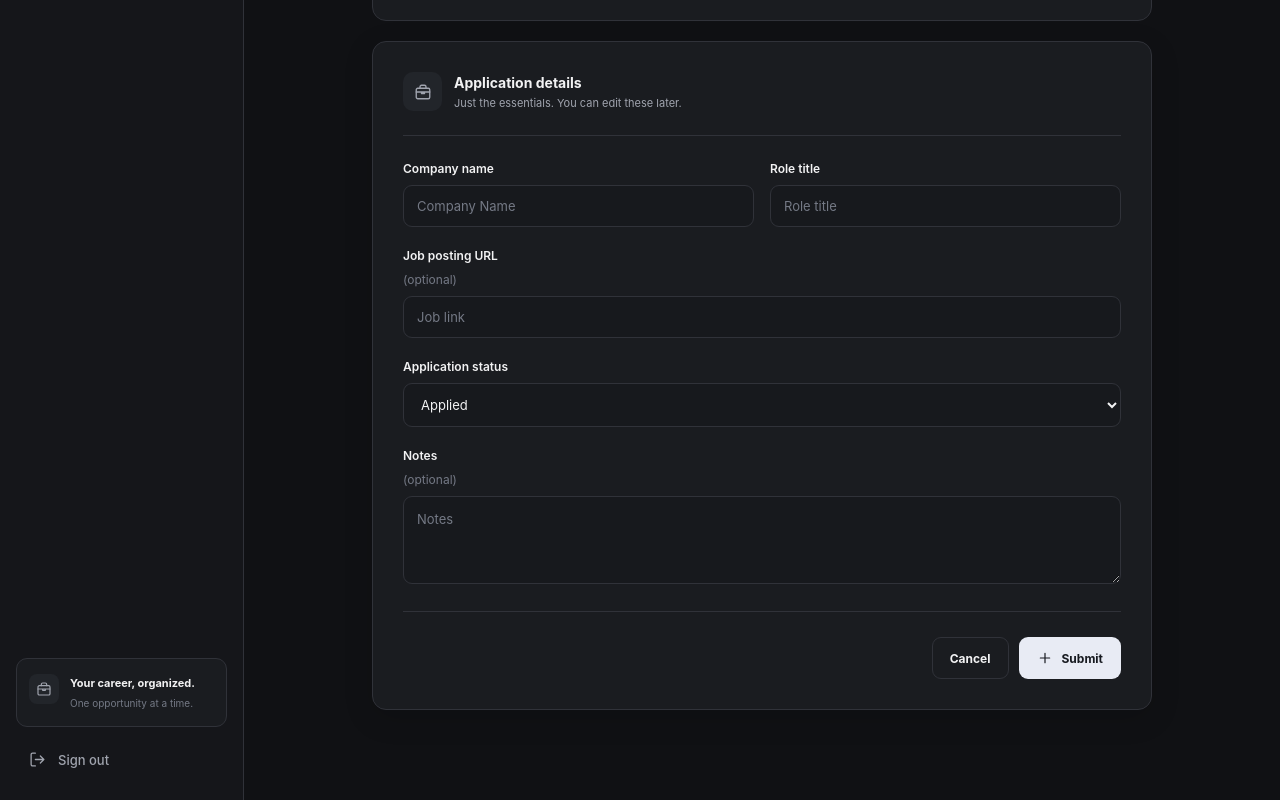
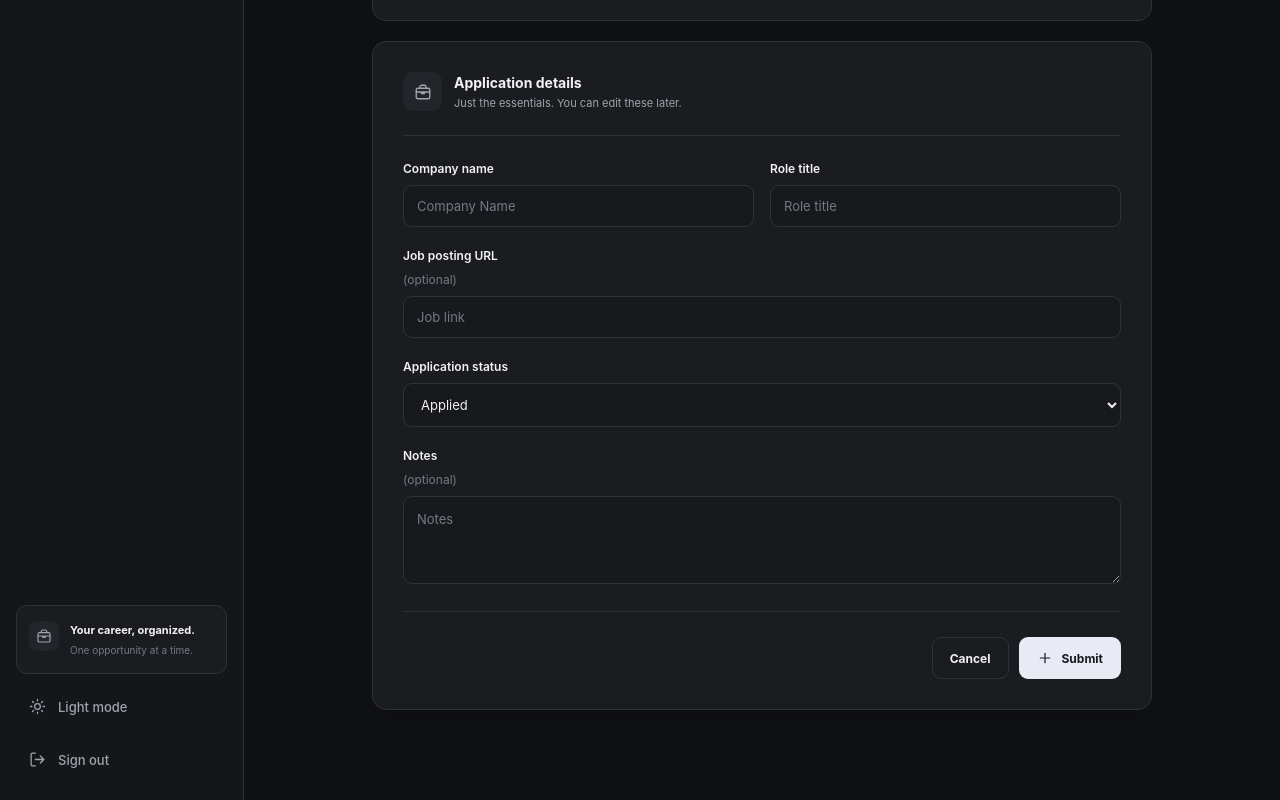
Before and after one commit to Christianvdev/JobTracker, a React app in the folder frontend/: page /add-job in a window 1280 px wide. Shown: the part 518-1318 px from the top of the page. Built offline with nearby package versions, Linux system fonts and the light colour scheme; sample sign-in values are in the browser's storage; the HTML template or start-up script is replaced by a standard one.

Commit message:
ui: add simple persistent dark and light theme toggle

```diff
--- a/frontend/src/components/Workspace.jsx
+++ b/frontend/src/components/Workspace.jsx
@@ -1,3 +1,4 @@
+import { useEffect, useState } from 'react'
 import { NavLink, useNavigate } from 'react-router-dom'
 
 export function Icon({ name, size = 18, strokeWidth = 1.8, ...props }) {
@@ -19,6 +20,8 @@ export function Icon({ name, size = 18, strokeWidth = 1.8, ...props }) {
     check: <path d="m5 12 4 4L19 6" />,
     close: <path d="M18 6 6 18M6 6l12 12" />,
     filter: <><path d="M4 7h16M7 12h10M10 17h4" /></>,
+    moon: <path d="M20.5 14A8.5 8.5 0 0 1 10 3.5 8.5 8.5 0 1 0 20.5 14Z" />,
+    sun: <><circle cx="12" cy="12" r="4" /><path d="M12 2v2m0 16v2M4.93 4.93l1.42 1.42m11.3 11.3 1.42 1.42M2 12h2m16 0h2M4.93 19.07l1.42-1.42m11.3-11.3 1.42-1.42" /></>,
   }
   return <svg width={size} height={size} viewBox="0 0 24 24" fill="none" stroke="currentColor" strokeWidth={strokeWidth} strokeLinecap="round" strokeLinejoin="round" aria-hidden="true" {...props}>{paths[name] || paths.briefcase}</svg>
 }
@@ -41,6 +44,31 @@ export function Brand({ compact = false }) {
   return <div className="brand"><span className="brand-mark"><Icon name="briefcase" size={17} strokeWidth={2} /></span>{!compact && <span className="brand-wordmark">folio<span className="brand-period">.</span></span>}</div>
 }
 
+// Keep the theme choice when navigating between pages.
+export function ThemeToggle() {
+  const [theme, setTheme] = useState(() => localStorage.getItem('jobtracker-theme') || 'dark')
+
+  useEffect(() => {
+    document.documentElement.dataset.theme = theme
+    localStorage.setItem('jobtracker-theme', theme)
+  }, [theme])
+
+  const nextTheme = theme === 'dark' ? 'light' : 'dark'
+
+  return (
+    <button
+      type="button"
+      className="nav-item theme-button"
+      onClick={() => setTheme(nextTheme)}
+      aria-label={`Switch to ${nextTheme} mode`}
+      title={`Switch to ${nextTheme} mode`}
+    >
+      <Icon name={theme === 'dark' ? 'sun' : 'moon'} size={17} />
+      <span>{theme === 'dark' ? 'Light mode' : 'Dark mode'}</span>
+    </button>
+  )
+}
+
 export default function Workspace({ active, children }) {
   const navigate = useNavigate()
   const logout = () => {
@@ -60,6 +88,7 @@ export default function Workspace({ active, children }) {
         <div className="sidebar-spacer" />
         <div className="sidebar-bottom">
           <div className="sidebar-hint"><span className="sidebar-hint-icon"><Icon name="briefcase" size={16} /></span><span><strong>Your career, organized.</strong><small>One opportunity at a time.</small></span></div>
+          <ThemeToggle />
           <button className="nav-item sign-out" onClick={logout}><Icon name="logout" size={17} /> <span>Sign out</span></button>
         </div>
       </aside>
```
